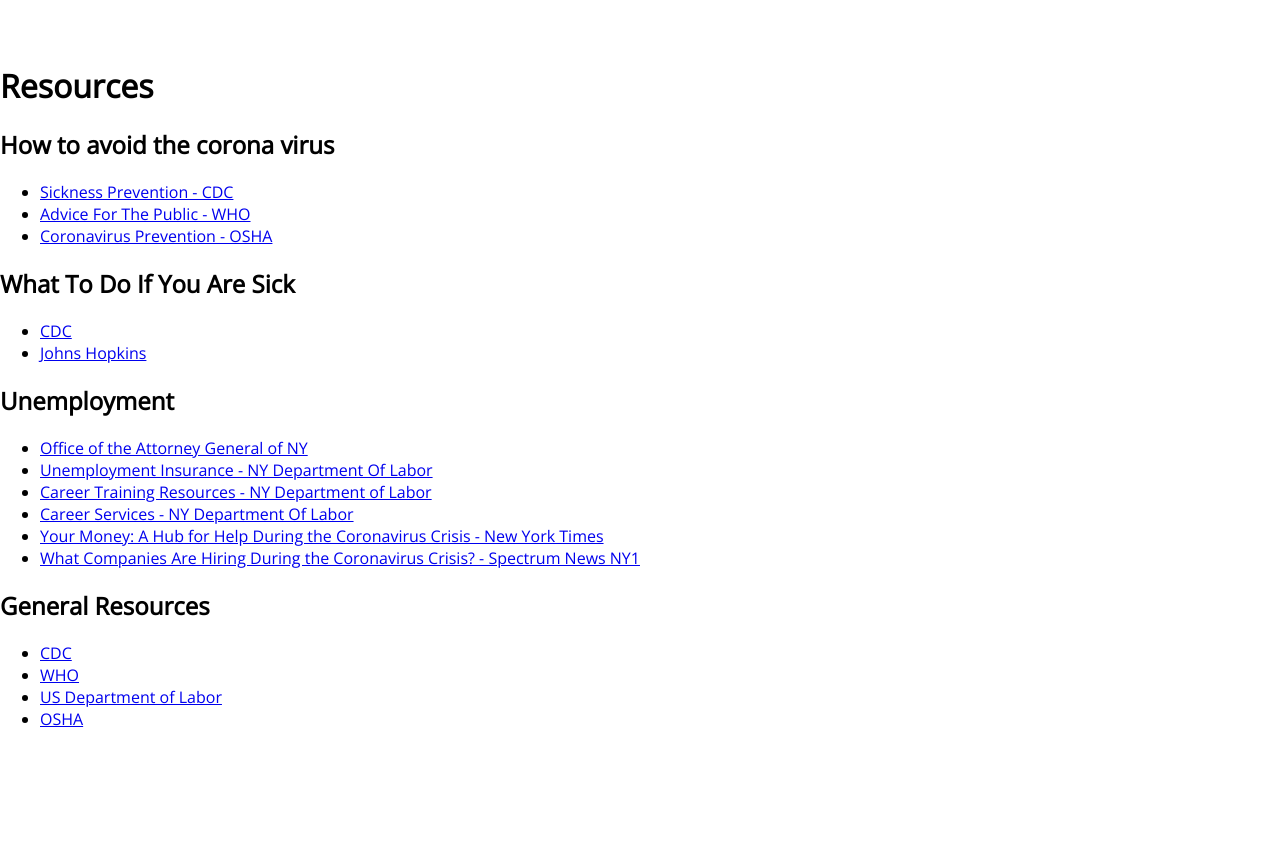
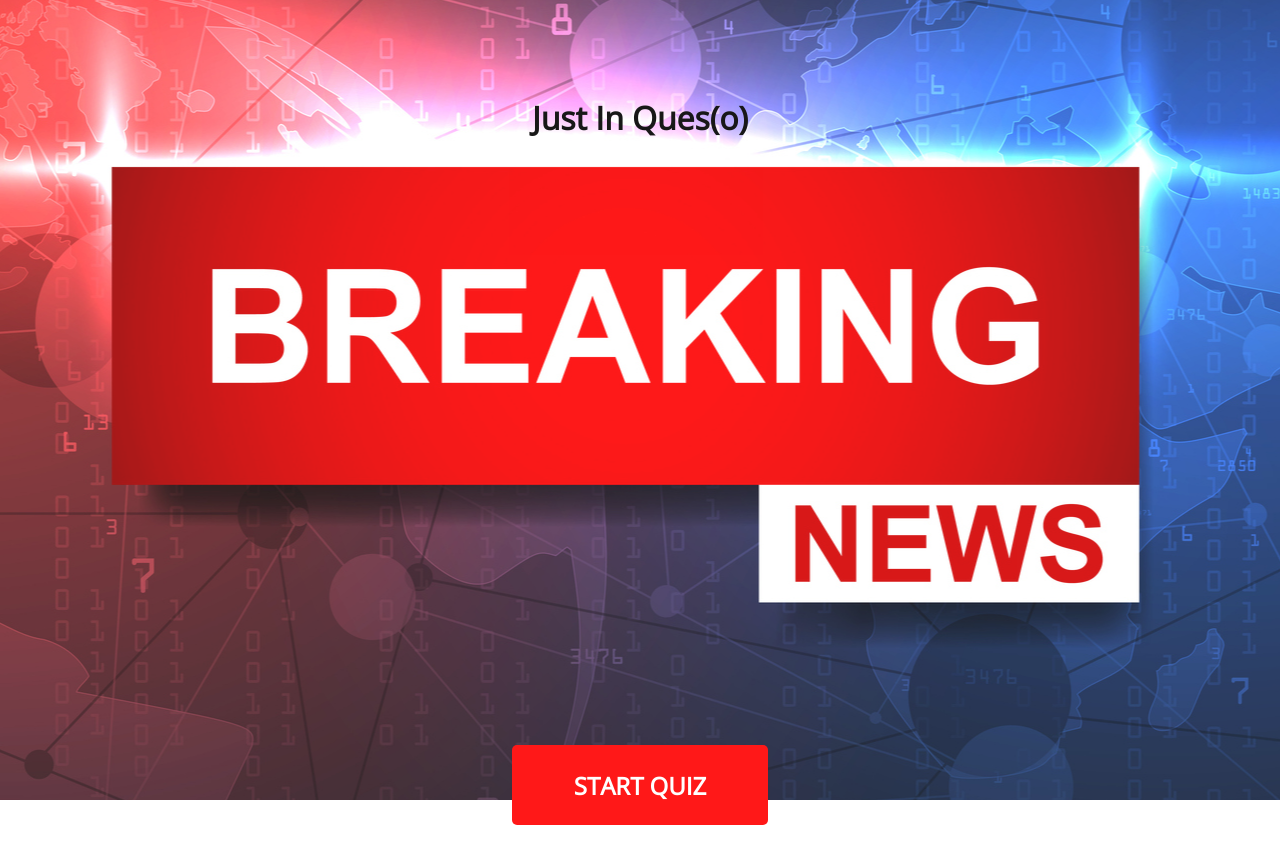
Before and after one commit to klpetersen/just-in-case-front-end, a React (Create React App) app: page / in a window 1280 px wide. Shown: the top 864 px of the page. Before the commit the page ends 800 px from the top, so only its background shows below. Built offline with nearby package versions, Linux system fonts and the light colour scheme; no server answers.

Commit message:
Fixed Resources Page Location

```diff
--- a/src/App.js
+++ b/src/App.js
@@ -59,15 +59,14 @@
   render() {
     return (
       <div className='main-container'>
-        {/* {this.state.frontPage ?
+        {this.state.frontPage ?
           <FrontPage toggleStartQuiz={this.toggleStartQuiz} />
           :
           this.state.completed ?
             <Results questions={this.state.questions} reset={this.reset} />
             :
             this.state.questions && this.displayQuestion()
-        } */}
-        <Resources />
+        }
       </div>
     )
   }
```
